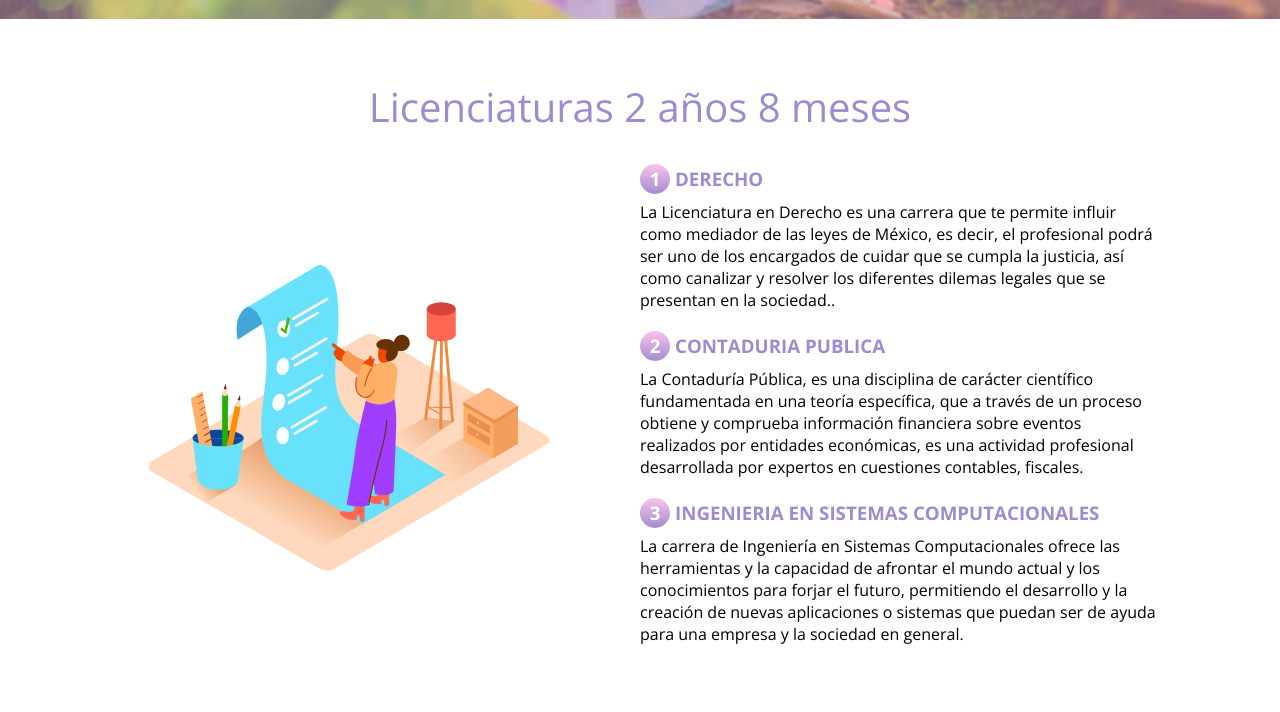
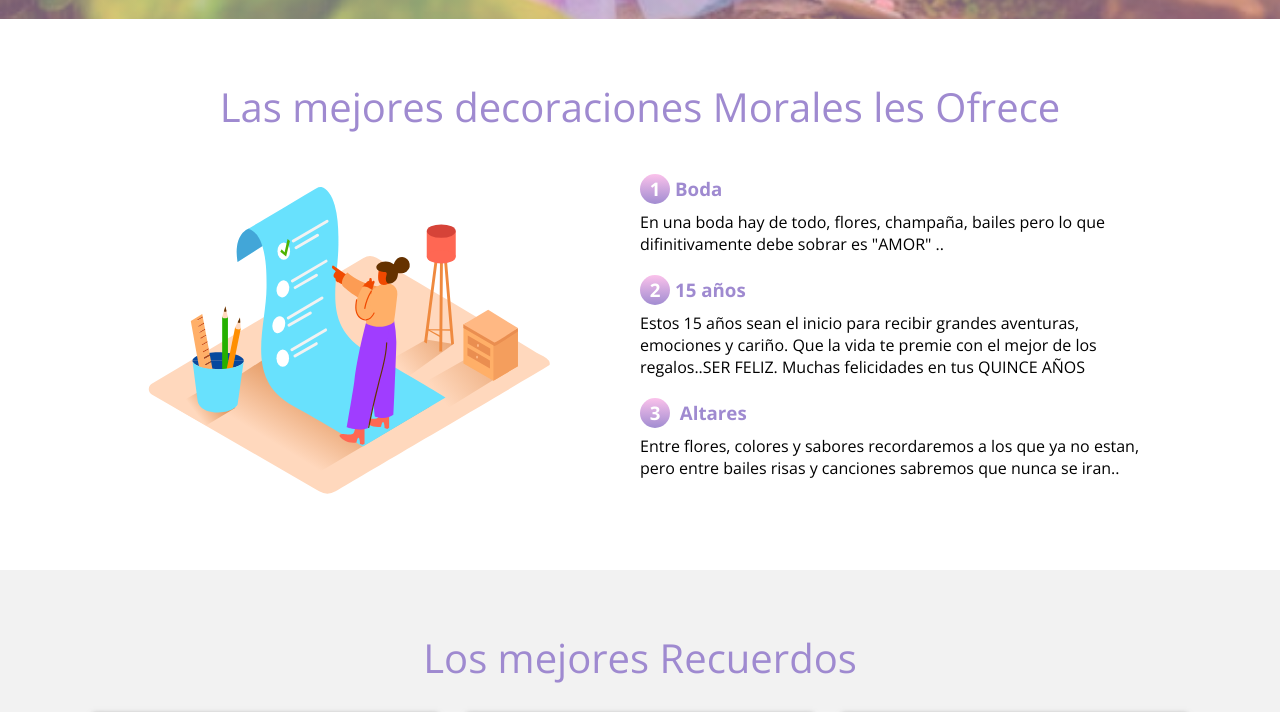
Before and after one commit to pagina-ejemplo/decormorales.github.io, a plain HTML site: page index.html in a window 1280 px wide. Shown: the part 781-1493 px from the top of the page. Drawn offline with nearby package versions, Linux system fonts and the light colour scheme.

Commit message:
ultimo cambio

```diff
--- a/index.html
+++ b/index.html
@@ -20,47 +20,50 @@
         </nav>
         <div class="contenedor head">
             <h1 class="titulo">Convertimos tus 15 años en un sueño</h1>
-            <h2 class="titulo">Decoraciones Morales</h2>
-            <p class="copy">dfhh</p>
+            <h2 class="titulo">echo realidad</h2>
+            <h3 class="titulo">Decoraciones Morales</h3>
+            <p class="copy"></p>
         </div>
 
     </header>
     <main>
         <section class="services contenedor" id="servicio">
-            <h2 class="subtitulo">Licenciaturas 2 años 8 meses</h2>
+            <h2 class="subtitulo">Las mejores decoraciones Morales les Ofrece</h2>
             <div class="contenedor-servicio">
                 <img src="img/checklist.svg" alt="">
                 <div class="checklist-servicio">
                     <div class="service">
-                        <h3 class="n-service"><span class="number">1</span>DERECHO</h3>
-                        <p> La Licenciatura en Derecho es una carrera que te permite influir
-                            como mediador de las leyes de México, es decir, el profesional
-                            podrá ser uno de los encargados de cuidar que se cumpla la justicia,
-                            así como canalizar y resolver los diferentes dilemas legales que se
-                            presentan en la sociedad..</p>
+                        <h3 class="n-service"><span class="number">1</span>Boda</h3>
+                        <p> En una boda hay de todo,
+                            flores, champaña, bailes
+                            pero lo que  difinitivamente
+                            debe sobrar es "AMOR" ..</p>
                     </div>
                     <div class="service">
-                        <h3 class="n-service"><span class="number">2</span>CONTADURIA PUBLICA</h3>
-                        <p> La Contaduría Pública, es una disciplina de carácter científico fundamentada
-                             en una teoría específica, que a través de un proceso obtiene y comprueba
-                              información financiera sobre eventos realizados por entidades económicas,
-                              es una actividad profesional desarrollada por expertos
-                              en cuestiones contables, fiscales.</p>
+                        <h3 class="n-service"><span class="number">2</span>15 años</h3>
+                        <p> Estos  15 años sean
+                            el inicio para recibir
+                            grandes aventuras,
+                            emociones y cariño.
+                        Que la vida te premie con el
+                    mejor de los regalos..SER FELIZ.
+                Muchas felicidades en tus QUINCE AÑOS</p>
                     </div>
                     <div class="service">
-                        <h3 class="n-service"><span class="number">3</span>INGENIERIA EN SISTEMAS COMPUTACIONALES</h3>
-                        <p> La carrera de Ingeniería en Sistemas Computacionales ofrece las herramientas y la
-                            capacidad de afrontar el mundo actual y los conocimientos para forjar el futuro,
-                            permitiendo el desarrollo y la creación de nuevas aplicaciones
-                            o sistemas que puedan ser de ayuda para una empresa y
-                            la sociedad en general.</p>
+                        <h3 class="n-service"><span class="number">3</span> Altares</h3>
+                        <p> Entre flores, colores
+                            y sabores
+                            recordaremos a los
+                            que ya no estan,
+                            pero entre bailes risas y canciones
+                            sabremos que nunca se iran..</p>
                     </div>
                 </div>
             </div>
         </section>
         <section class="gallery" id="galeria">
             <div class="contenedor">
-                <h2 class="subtitulo">Galeria</h2>
+                <h2 class="subtitulo">Los mejores Recuerdos</h2>
                 <div class="contenedor-galeria">
                     <img src="img/uno.jpg" class="img-galeria" alt="Hola">
                     <img src="img/dos.jpg" class="img-galeria" alt="">
@@ -81,9 +84,10 @@
     <footer id="footer">
         <div class="contenedor footer-content">
                 <div class="contact-us">
-                    <h2 class="brand">Iudech Mapastepec Chis.</h2>
+                    <h2 class="brand">Decoraciones Morales Mapastepec Chis.</h2>
                     <p>7° CALLE OTE. ENTRE 1° Y 3° AV.NORTE</p>
-                    <P> BARRIO SANTA CRUZ</P>
+                    <P> 9181528832</P>
+                    <P> BARRIO OLIMPICO</P>
                 </div>
                 <div class="social-media">
                     <a href="./" class="social-media-icon">
```
Also changed, not shown: img/cuatro.jpg, img/cuatroooo.jpg (added), img/dos.jpg, img/dossss.jpg (added), img/seis.jpg, img/seisssss.jpg (added), img/tres.jpg, img/tressss.jpg (added), img/uno.jpg, img/unooo.jpg (added), 2 other files.
